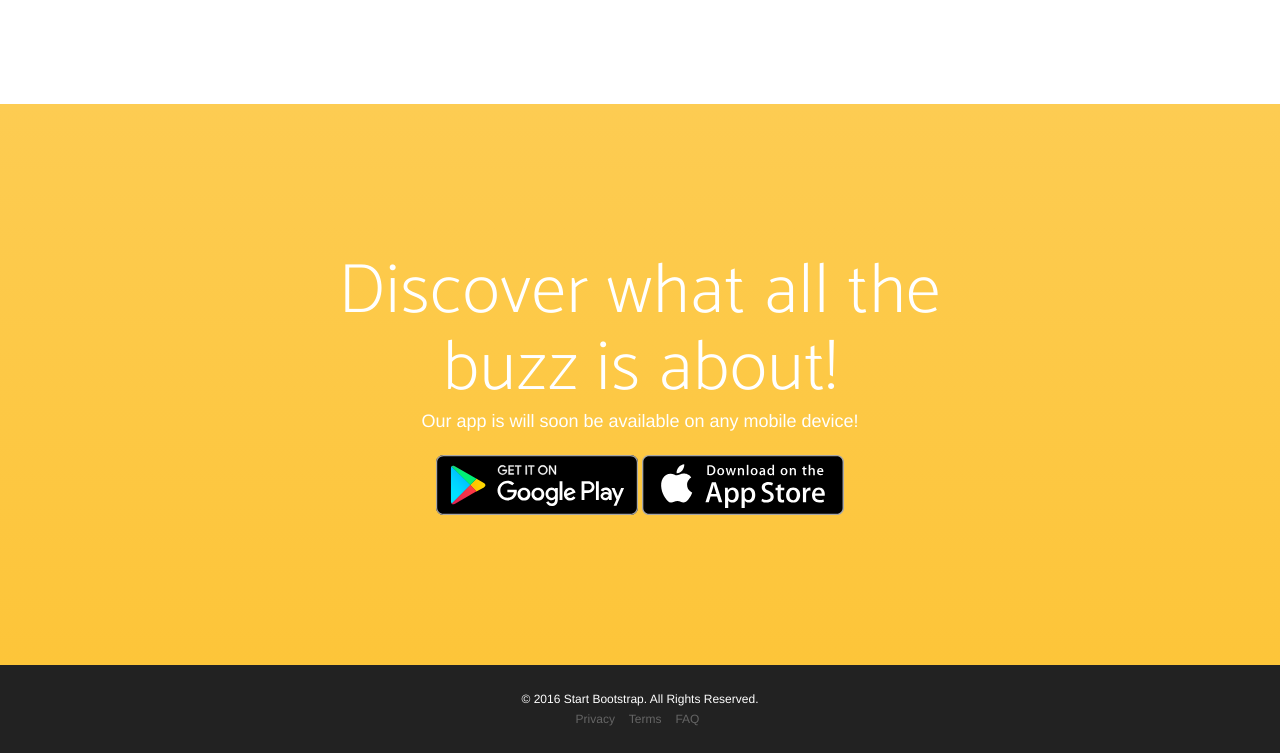
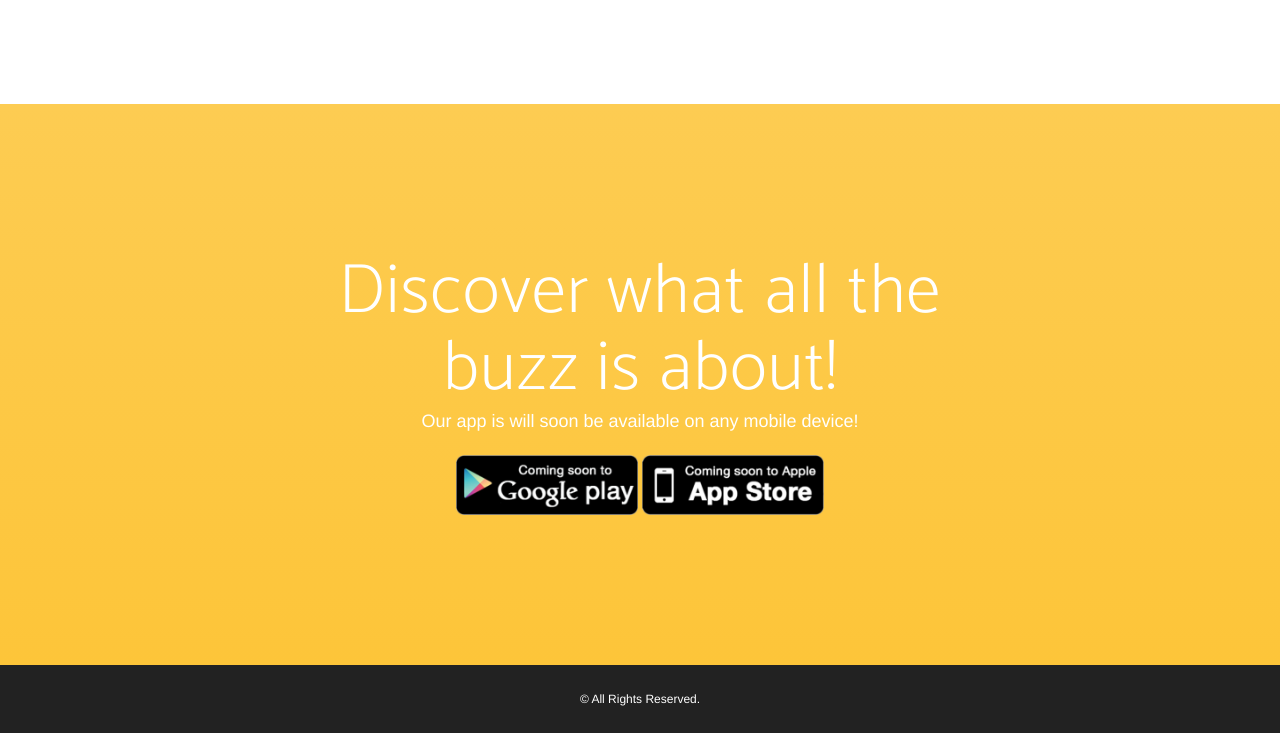
Before and after one commit to hirakazmi/Rewardly-landing-page, a website: page index.html in a window 1280 px wide. Shown: the part 2251-3004 px from the top of the page. Drawn offline with nearby package versions, Linux system fonts and the light colour scheme; a web font is replaced by a local one.

Commit message:
minor changes

```diff
--- a/index.html
+++ b/index.html
@@ -205,8 +205,8 @@
                     <h2 class="section-heading">Discover what all the buzz is about!</h2>
                     <p>Our app is will soon be available on any mobile device!</p>
                     <div class="badges">
-                        <a class="badge-link" ><img src="img/google-play-badge.svg" alt=""></a>
-                        <a class="badge-link" ><img src="img/app-store-badge.svg" alt=""></a>
+                        <a class="badge-link" ><img src="img/googlep.png" alt=""></a>
+                        <a class="badge-link" ><img src="img/apples.png" alt=""></a>
                     </div>
                 </div>
             </div>
@@ -218,18 +218,7 @@
 
     <footer>
         <div class="container">
-            <p>&copy; 2016 Start Bootstrap. All Rights Reserved.</p>
-            <ul class="list-inline">
-                <li>
-                    <a href="#">Privacy</a>
-                </li>
-                <li>
-                    <a href="#">Terms</a>
-                </li>
-                <li>
-                    <a href="#">FAQ</a>
-                </li>
-            </ul>
+            <p>&copy; All Rights Reserved.</p>
         </div>
     </footer>
 
```
Also changed, not shown: img/apples.png (added), img/googlep.png (added).
